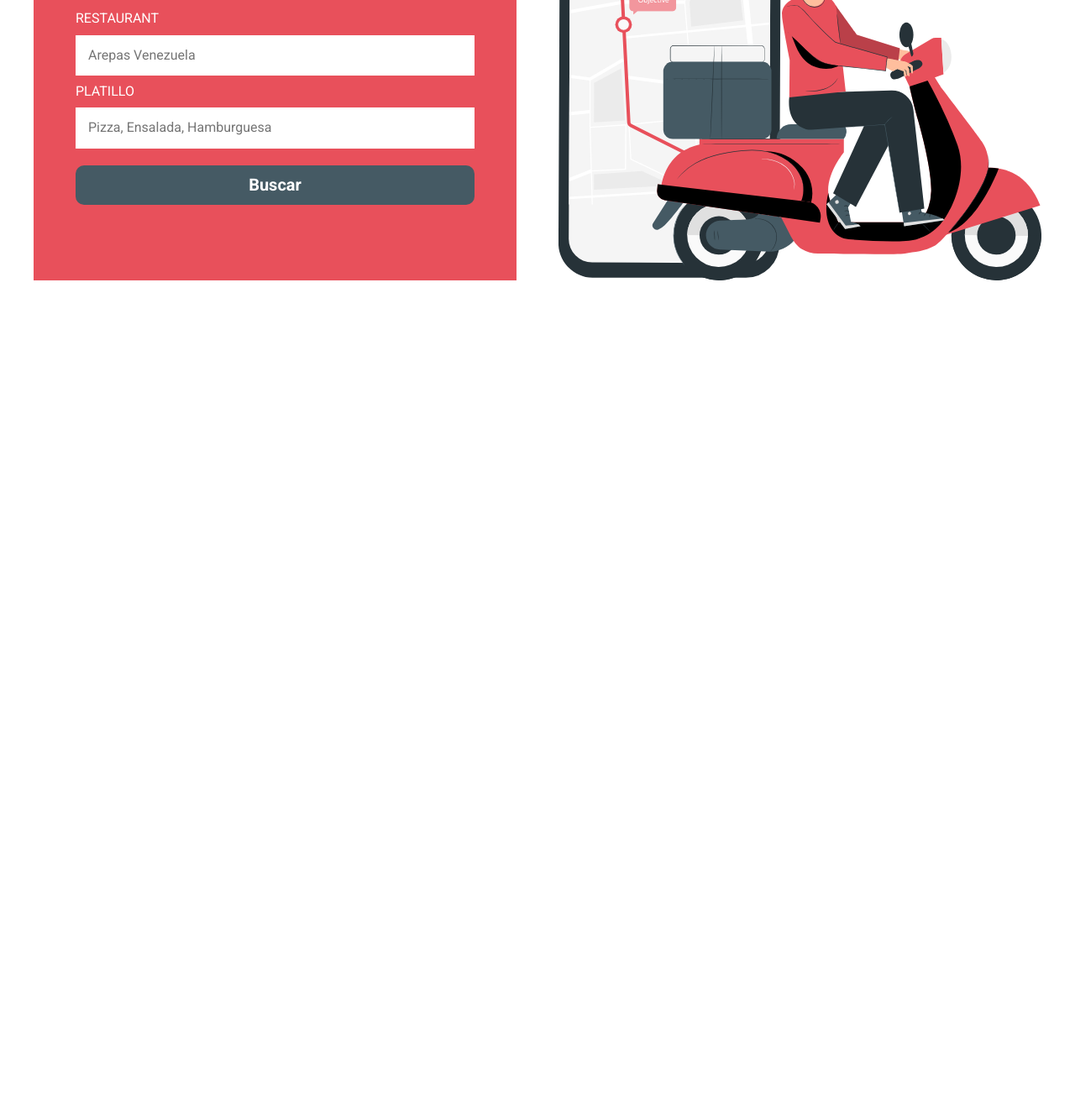
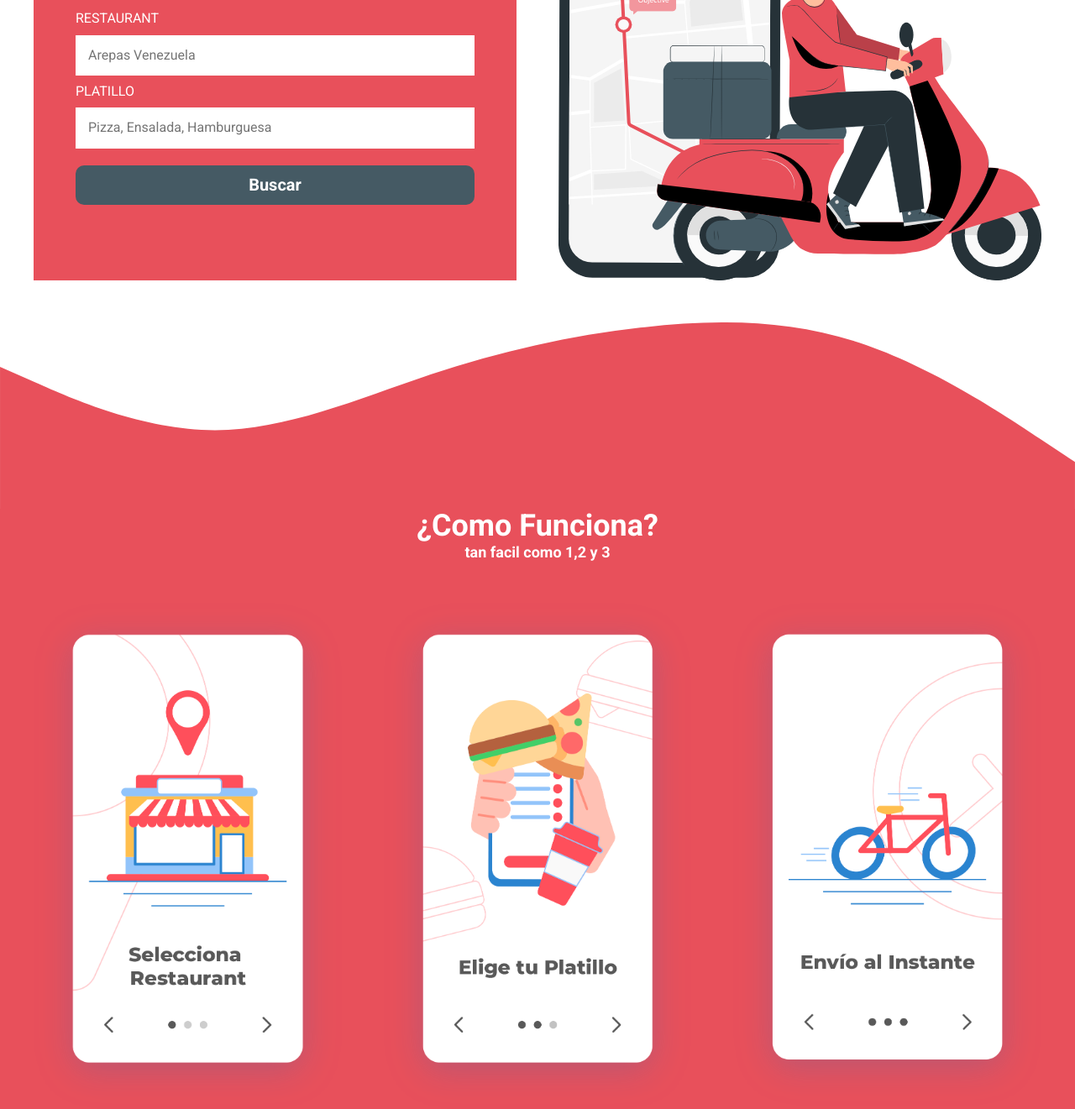
Before and after one commit to fabianallvarez/DeliveryApp, a website: page index.html in a window 1280 px wide. Shown: the part 444-1765 px from the top of the page at 84% size. Before the commit the page ends 800 px from the top, so only its background shows below. Drawn offline with Linux system fonts and the light colour scheme.

Commit message:
Ft: Css a la seccion pasos

```diff
--- a/index.html
+++ b/index.html
@@ -47,6 +47,26 @@
         </div>
 
     </section>
+
+    <section class="pasos">
+        <img class="pasos__wave" src="build/img/wave.svg" alt="imagen wabe">
+
+        <div class="pasos__contenido">
+            <h2 class="pasos__heading">¿Como Funciona? <span class="pasos__heading--descripcion">tan facil como 1,2 y
+                    3</span></h2>
+            <div class="pasos__grid contenedor">
+                <div class="pasos__paso">
+                    <img class="pasos__imagen" src="build/img/paso_1.png" alt="imagen paso app">
+                </div>
+                <div class="pasos__paso">
+                    <img class="pasos__imagen" src="build/img/paso_2.png" alt="imagen paso app">
+                </div>
+                <div class="pasos__paso">
+                    <img class="pasos__imagen" src="build/img/paso_3.png" alt="imagen paso app">
+                </div>
+            </div>
+        </div>
+    </section>
 </body>
 
 </html>
--- a/src/scss/app.scss
+++ b/src/scss/app.scss
@@ -1,3 +1,4 @@
 @use 'base';
 @use 'header';
-@use 'formulario'
+@use 'formulario';
+@use 'pasos';
--- /dev/null
+++ b/src/scss/pasos/_index.scss
@@ -0,0 +1 @@
+@forward 'pasos';
--- /dev/null
+++ b/src/scss/pasos/_pasos.scss
@@ -0,0 +1,39 @@
+@use 'base/variables' as v;
+@use 'base/mixins' as m;
+
+.pasos {
+    margin-top: 5rem;
+
+    &__wave {
+        margin-bottom: -1px;
+    }
+
+    &__contenido {
+        background-color: v.$primario;
+    }
+
+    &__heading {
+        text-align: center;
+        color: v.$blanco;
+
+        &--descripcion {
+            font-size: 1.8rem;
+            display: block;
+        }
+    }
+
+    &__grid {
+        @include m.tablet {
+            @include m.grid(3, v.$separacion);
+        }
+    }
+
+    &__imagen {
+        transition-property: transform;
+        transition-duration: 300ms;
+
+        &:hover {
+            transform: rotate(-4deg) scale(1.2);
+        }
+    }
+}
```
Also changed, not shown: build/css/app.css, 1 other file.
